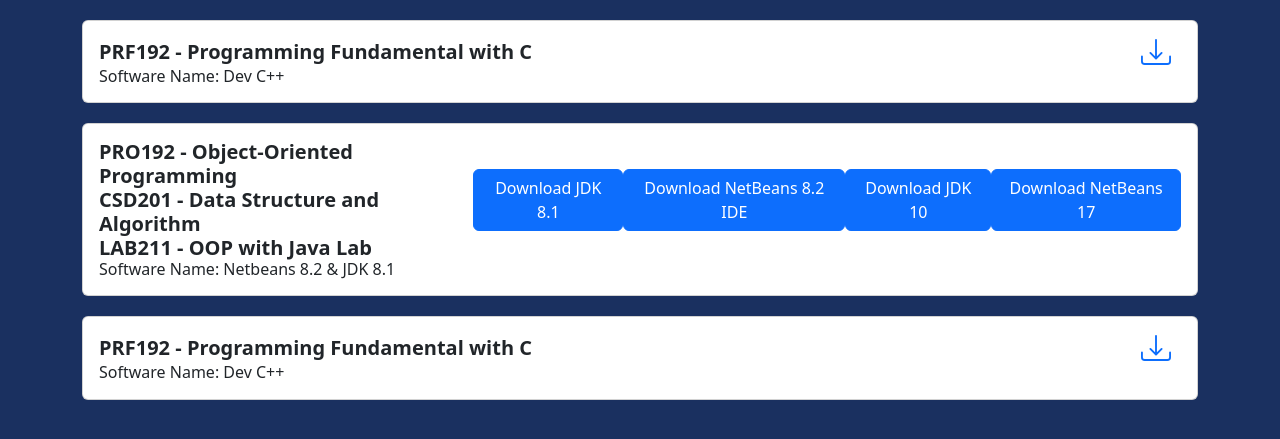
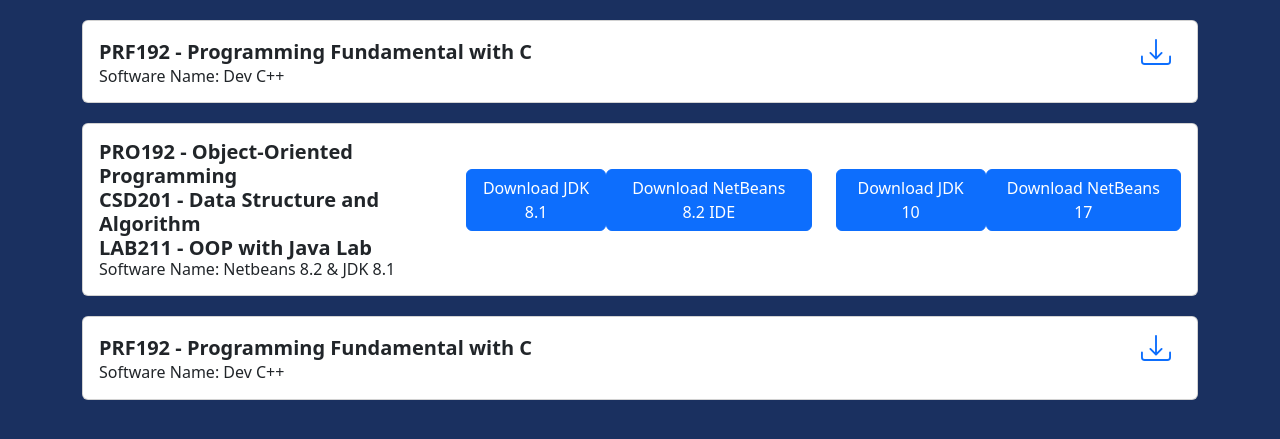
Before and after one commit to chuthevan450/VanCT_OfficialWebsite, a website: page Software.html in a window 1280 px wide. Shown: the part 80-519 px from the top of the page. Drawn offline with nearby package versions, Linux system fonts and the light colour scheme.

Commit message:
Update Software.html
Signed-off-by: Chu Thế Văn <144294314+chuthevan450@users.noreply.github.com>

```diff
--- a/Software.html
+++ b/Software.html
@@ -99,7 +99,8 @@
                 <h5 class="LAB_Title" style="font-weight: bold; margin: 0;">LAB211 - OOP with Java Lab</h5>
               </div>
               <!-- Biểu tượng: Download File -->
-              <div class="card-link" style="display: flex;">
+                <div class="row row-cols-2">
+                    <div class="card-link" style="display: flex;">
                 <a class="btn btn-primary" href="https://www.oracle.com/java/technologies/javase/javase8-archive-downloads.html#license-lightbox" role="button">Download JDK 8.1</a>
                 <a class="btn btn-primary" href="https://netbeans-ide.informer.com/download/" role="button">Download NetBeans 8.2 IDE</a>
               </div>
@@ -107,7 +108,7 @@
                 <a class="btn btn-primary" href="https://www.oracle.com/java/technologies/java-archive-javase10-downloads.html" role="button">Download JDK 10</a>
                 <a class="btn btn-primary" href="https://netbeans.apache.org/front/main/download/nb17/" role="button">Download NetBeans 17</a>
               </div>
-
+                </div>
             </div>
             <!-- Tên đề bài LAB -->
             <div class="LAB_Subtitle">
```
